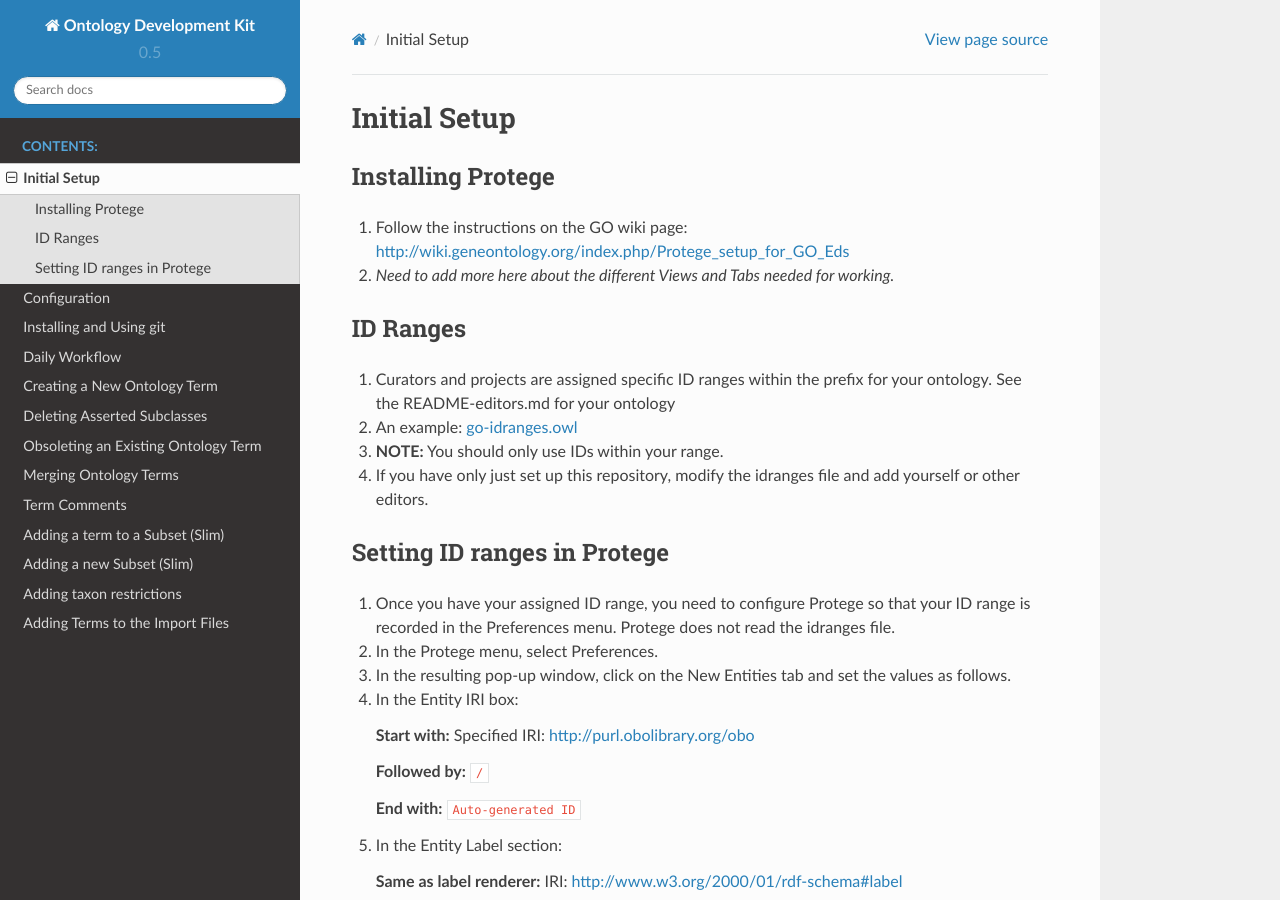
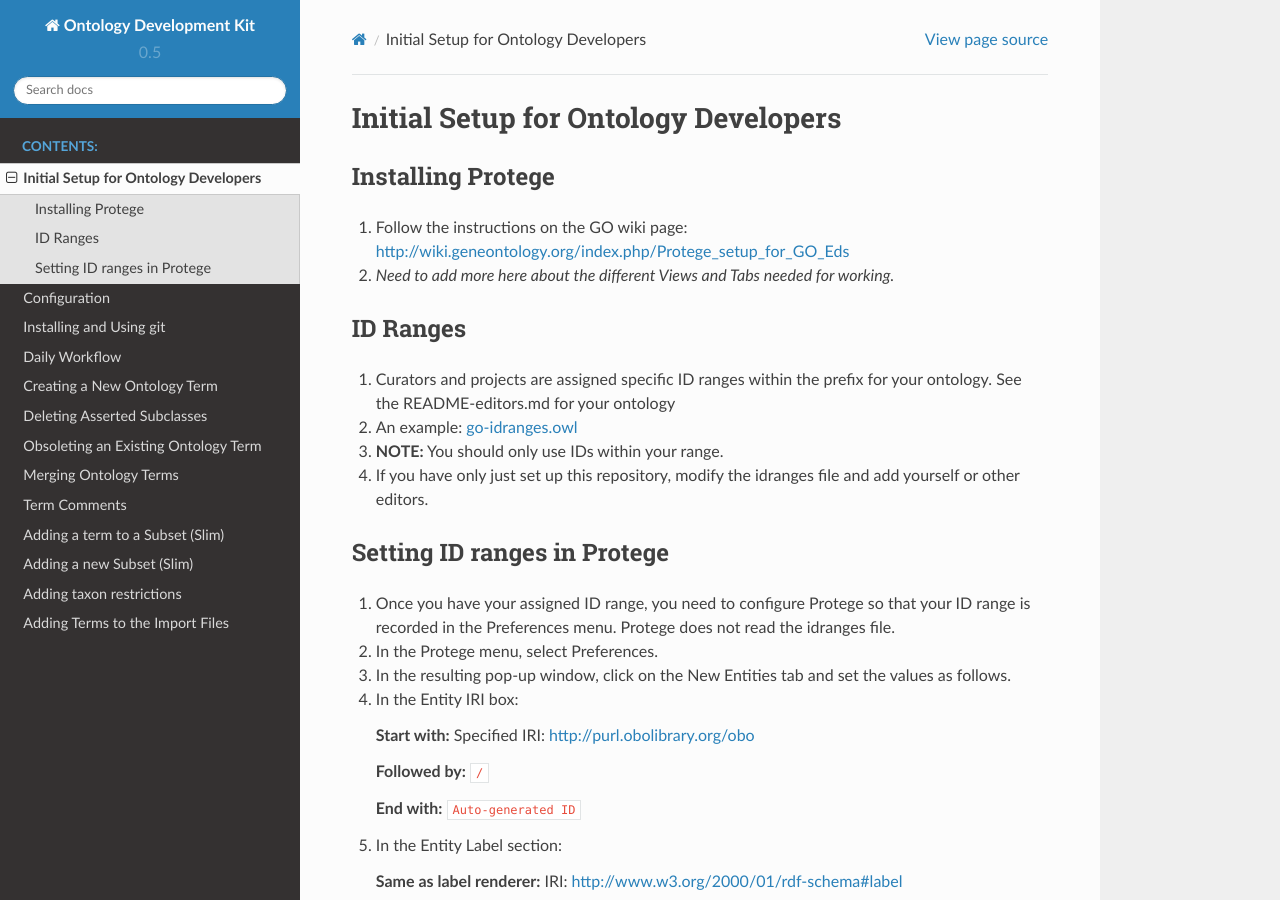
Before and after one commit to INCATools/ontology-development-kit, a Sphinx documentation site: the page built from docs/InitialSetup.md, in a window 1280 px wide and 900 px high. Built offline with Sphinx 7.4.7 and the Read the Docs theme 2.0.0, drawn with Linux system fonts in a browser that asks for light colours.

```diff
--- a/docs/InitialSetup.md
+++ b/docs/InitialSetup.md
@@ -1,5 +1,5 @@
 
-# Initial Setup
+# Initial Setup for Ontology Developers
 
 ## Installing Protege
 
```
